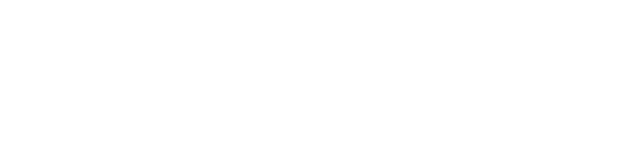
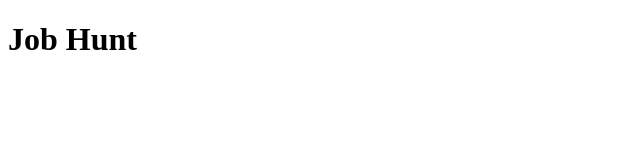
Before and after one commit to TACAUK/job-hunt, a plain HTML site: page index.html in a window 1280 px wide. Shown: the whole page, without its empty margins (0-640 px from the left). Drawn offline with Linux system fonts and the light colour scheme.

Commit message:
Update index.html

```diff
--- a/index.html
+++ b/index.html
@@ -1,2 +1,10 @@
 <!doctype html>
 <link rel="styles.css">
+<head>
+  <title>Job Hunt</title>
+</head>
+<body>
+  <div id="hero">
+    <h1> Job Hunt </h1>
+  </div>
+</body>
```
